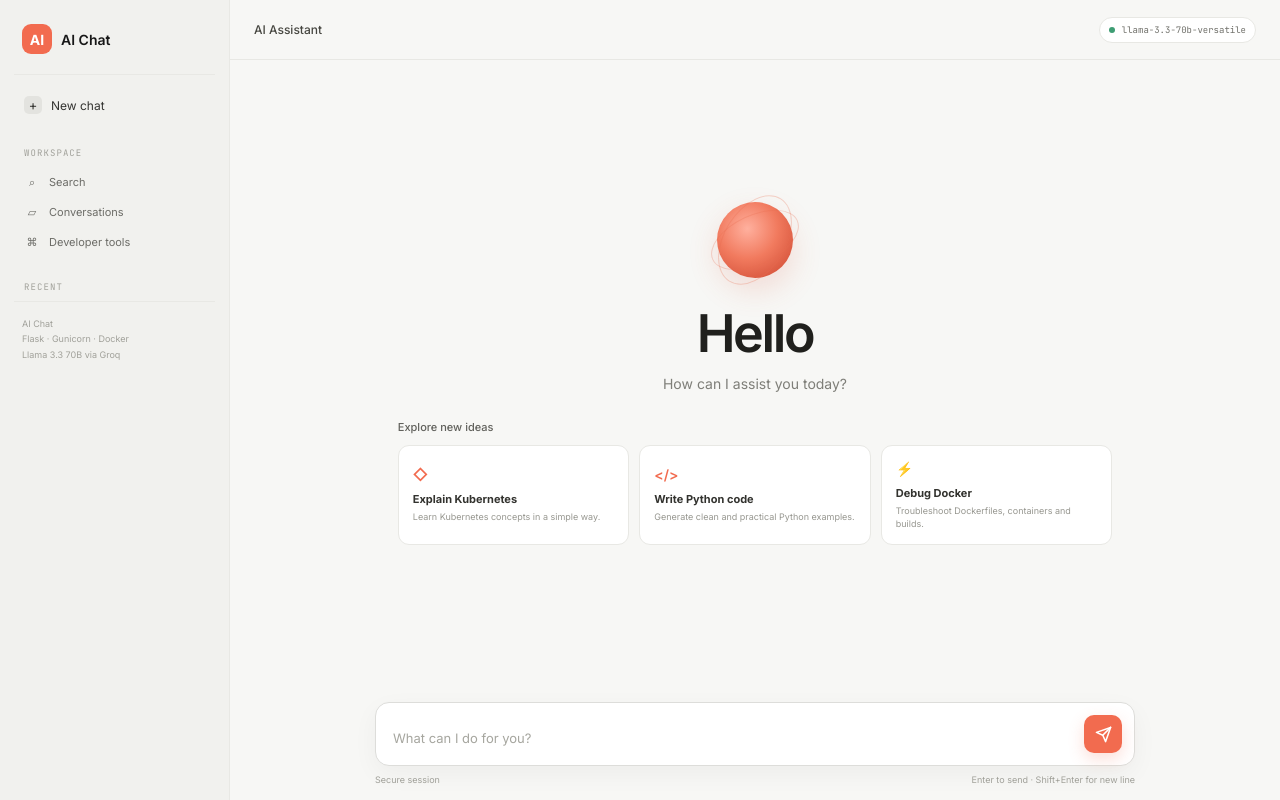
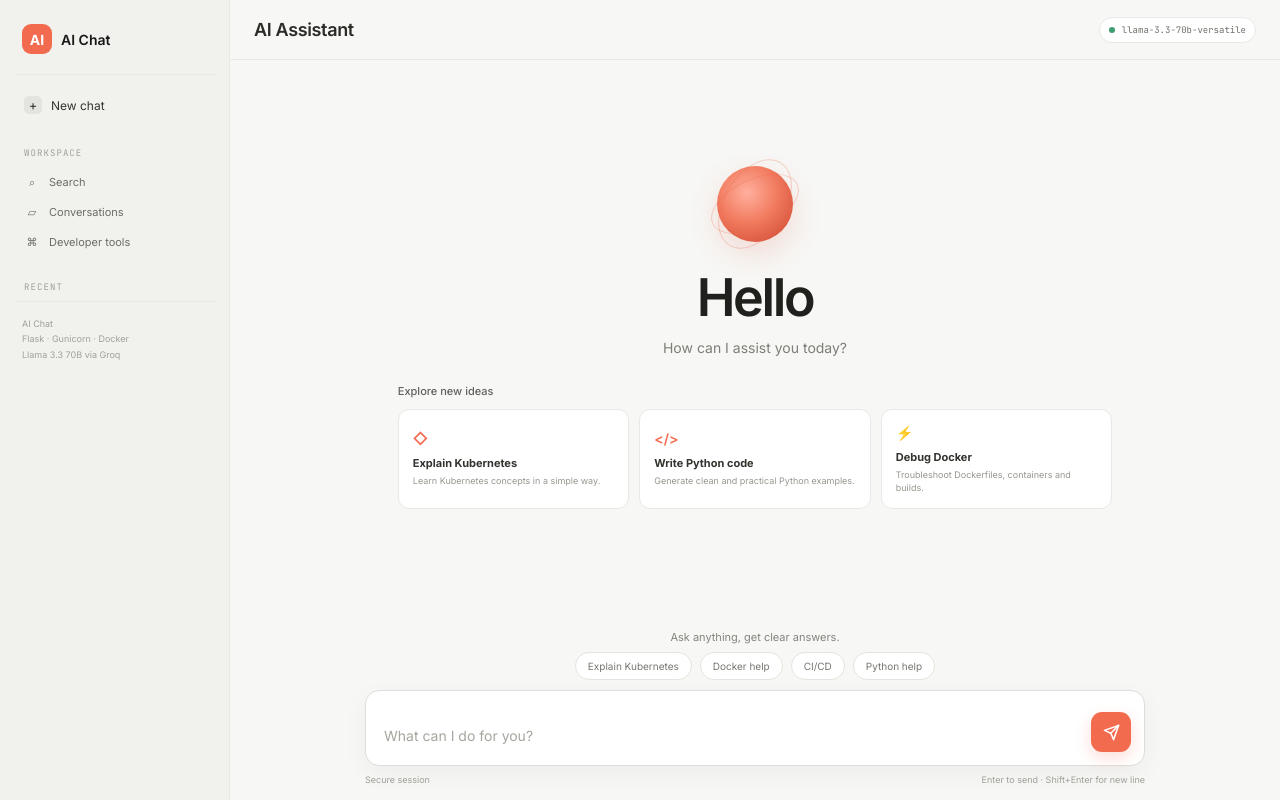
Before and after one commit to princevaishnav00/AI-chat-Application, a Flask app: page / in a window 1280 px wide. Run offline with Flask 3, Linux system fonts and the light colour scheme.

Commit message:
Change index.html

```diff
--- a/templates/index.html
+++ b/templates/index.html
@@ -219,9 +219,7 @@
 
     .history-list {
       flex: 1;
-
       overflow-y: auto;
-
       margin-top: 4px;
     }
 
@@ -297,7 +295,6 @@
 
     .topbar {
       height: 60px;
-
       flex: 0 0 60px;
 
       display: flex;
@@ -312,14 +309,12 @@
     }
 
     .top-left {
-      display: flex;
-      align-items: center;
-      gap: 8px;
-
-      color: #464640;
-
-      font-size: 12px;
-      font-weight: 500;
+      color: #2b2b27;
+
+      font-size: 18px;
+      font-weight: 600;
+
+      letter-spacing: -0.02em;
     }
 
     .model-pill {
@@ -374,7 +369,7 @@
     }
 
     /* =========================
-       WELCOME SCREEN
+       WELCOME
     ========================== */
 
     .welcome {
@@ -550,27 +545,69 @@
 
     /* =========================
        COMPOSER
-       IMPORTANT:
-       OUTSIDE .welcome
     ========================== */
 
-    .composer-wrap {
+    .composer-area {
       flex: 0 0 auto;
 
-      width: min(760px, 94%);
+      width: min(780px, 94%);
 
       margin: 0 auto;
 
       padding: 0 0 15px;
     }
 
+    .composer-hint {
+      margin: 0 auto 8px;
+
+      color: #85857f;
+
+      font-size: 11px;
+      text-align: center;
+    }
+
+    .quick-prompts {
+      display: flex;
+      justify-content: center;
+      flex-wrap: wrap;
+
+      gap: 8px;
+
+      margin: 0 auto 10px;
+    }
+
+    .quick-prompts button {
+      padding: 7px 12px;
+
+      border: 1px solid #e4e4df;
+      border-radius: 999px;
+
+      background: #ffffff;
+
+      color: #777771;
+
+      font-size: 10px;
+
+      transition: 0.15s ease;
+    }
+
+    .quick-prompts button:hover {
+      border-color: var(--accent);
+
+      color: var(--accent-dark);
+
+      background: #fff8f6;
+    }
+
     .composer {
+      min-height: 76px;
+
       display: flex;
       align-items: flex-end;
 
       gap: 10px;
 
-      padding: 12px 12px 12px 17px;
+      padding: 13px 13px 13px 18px;
 
       border: 1px solid #ddddda;
 
@@ -608,7 +645,7 @@
 
       background: transparent;
 
-      font-size: 13px;
+      font-size: 14px;
       line-height: 1.55;
     }
 
@@ -621,15 +658,15 @@
     }
 
     .send-btn {
-      width: 38px;
-      height: 38px;
-
-      flex: 0 0 38px;
+      width: 40px;
+      height: 40px;
+
+      flex: 0 0 40px;
 
       display: grid;
       place-items: center;
 
-      border-radius: 10px;
+      border-radius: 11px;
 
       color: white;
 
@@ -675,15 +712,15 @@
     ========================== */
 
     .message-row {
-      width: min(800px, 92%);
+      width: min(900px, 92%);
 
       display: flex;
 
-      gap: 12px;
+      gap: 14px;
 
       margin: 0 auto;
 
-      padding: 15px 0;
+      padding: 18px 0;
 
       animation: fadeIn 0.18s ease;
     }
@@ -736,7 +773,7 @@
     }
 
     .message-role {
-      margin-bottom: 4px;
+      margin-bottom: 5px;
 
       color: #85857f;
 
@@ -750,11 +787,13 @@
     }
 
     .message-text {
+      max-width: 760px;
+
       color: var(--text-soft);
 
-      font-size: 13px;
-
-      line-height: 1.75;
+      font-size: 14px;
+
+      line-height: 1.8;
 
       white-space: pre-wrap;
 
@@ -874,7 +913,6 @@
     ========================== */
 
     @media (max-width: 900px) {
-
       .sidebar {
         width: 200px;
         min-width: 200px;
@@ -887,11 +925,9 @@
       .suggestion-card {
         min-height: 70px;
       }
-
     }
 
     @media (max-width: 680px) {
-
       .sidebar {
         display: none;
       }
@@ -909,7 +945,7 @@
         font-size: 38px;
       }
 
-      .composer-wrap,
+      .composer-area,
       .suggestion-section {
         width: 94%;
       }
@@ -921,9 +957,7 @@
       .composer-meta {
         font-size: 8px;
       }
-
-    }
-
+    }
   </style>
 </head>
 
@@ -931,9 +965,7 @@
 
 <div class="layout">
 
-  <!-- =========================
-       SIDEBAR
-  ========================== -->
+  <!-- SIDEBAR -->
 
   <aside class="sidebar">
 
@@ -1001,18 +1033,14 @@
     </div>
 
     <div class="sidebar-footer">
-
       AI Chat<br>
       Flask · Gunicorn · Docker<br>
       Llama 3.3 70B via Groq
-
     </div>
 
   </aside>
 
-  <!-- =========================
-       MAIN
-  ========================== -->
+  <!-- MAIN -->
 
   <main class="main">
 
@@ -1034,9 +1062,7 @@
 
     </div>
 
-    <!-- =========================
-         MESSAGE AREA
-    ========================== -->
+    <!-- MESSAGE AREA -->
 
     <div
       class="messages"
@@ -1062,8 +1088,6 @@
             How can I assist you today?
           </div>
 
-          <!-- SUGGESTIONS -->
-
           <div class="suggestion-section">
 
             <div class="suggestion-title">
@@ -1142,12 +1166,41 @@
 
     </div>
 
-    <!-- =========================
-         COMPOSER
-         ALWAYS VISIBLE
-    ========================== -->
-
-    <div class="composer-wrap">
+    <!-- COMPOSER -->
+
+    <div class="composer-area">
+
+      <div class="composer-hint">
+        Ask anything, get clear answers.
+      </div>
+
+      <div class="quick-prompts">
+
+        <button
+          onclick="usePrompt('Explain Kubernetes')"
+        >
+          Explain Kubernetes
+        </button>
+
+        <button
+          onclick="usePrompt('Help me with Docker')"
+        >
+          Docker help
+        </button>
+
+        <button
+          onclick="usePrompt('Explain CI/CD')"
+        >
+          CI/CD
+        </button>
+
+        <button
+          onclick="usePrompt('Help me debug a Python script')"
+        >
+          Python help
+        </button>
+
+      </div>
 
       <div class="composer">
 
@@ -1281,7 +1334,7 @@
 
 
   /* =========================
-     SUGGESTION CLICK
+     SUGGESTION CARD
   ========================== */
 
   function sendSuggestion(button) {
@@ -1297,7 +1350,29 @@
 
     inputEl.value = title;
 
-    sendMessage();
+    inputEl.focus();
+
+  }
+
+
+  /* =========================
+     QUICK PROMPT
+  ========================== */
+
+  function usePrompt(text) {
+
+    inputEl.value = text;
+
+    inputEl.focus();
+
+    inputEl.style.height =
+      "auto";
+
+    inputEl.style.height =
+      Math.min(
+        inputEl.scrollHeight,
+        170
+      ) + "px";
 
   }
 
@@ -1355,6 +1430,9 @@
     const freshWelcome =
       welcome.cloneNode(true);
 
+    freshWelcome.style.display =
+      "flex";
+
     messagesEl.appendChild(
       freshWelcome
     );
@@ -1403,6 +1481,8 @@
     renderHistory();
 
     scrollToBottom();
+
+    inputEl.focus();
 
   }
 
@@ -1469,13 +1549,8 @@
       return;
     }
 
-
-    /* Hide only welcome screen.
-       Composer stays visible. */
-
     welcome.style.display =
       "none";
-
 
     inputEl.value = "";
 
@@ -1623,9 +1698,7 @@
       <div class="message-content">
 
         <div class="message-role">
-
           ${label}
-
         </div>
 
         ${
@@ -1633,17 +1706,13 @@
 
             ? `
               <div class="error-msg">
-
                 ${escapeHtml(error)}
-
               </div>
             `
 
             : `
               <div class="message-text">
-
                 ${formatText(content)}
-
               </div>
             `
         }
@@ -1667,7 +1736,7 @@
 
 
   /* =========================
-     TYPING INDICATOR
+     TYPING
   ========================== */
 
   function appendTyping() {
```
